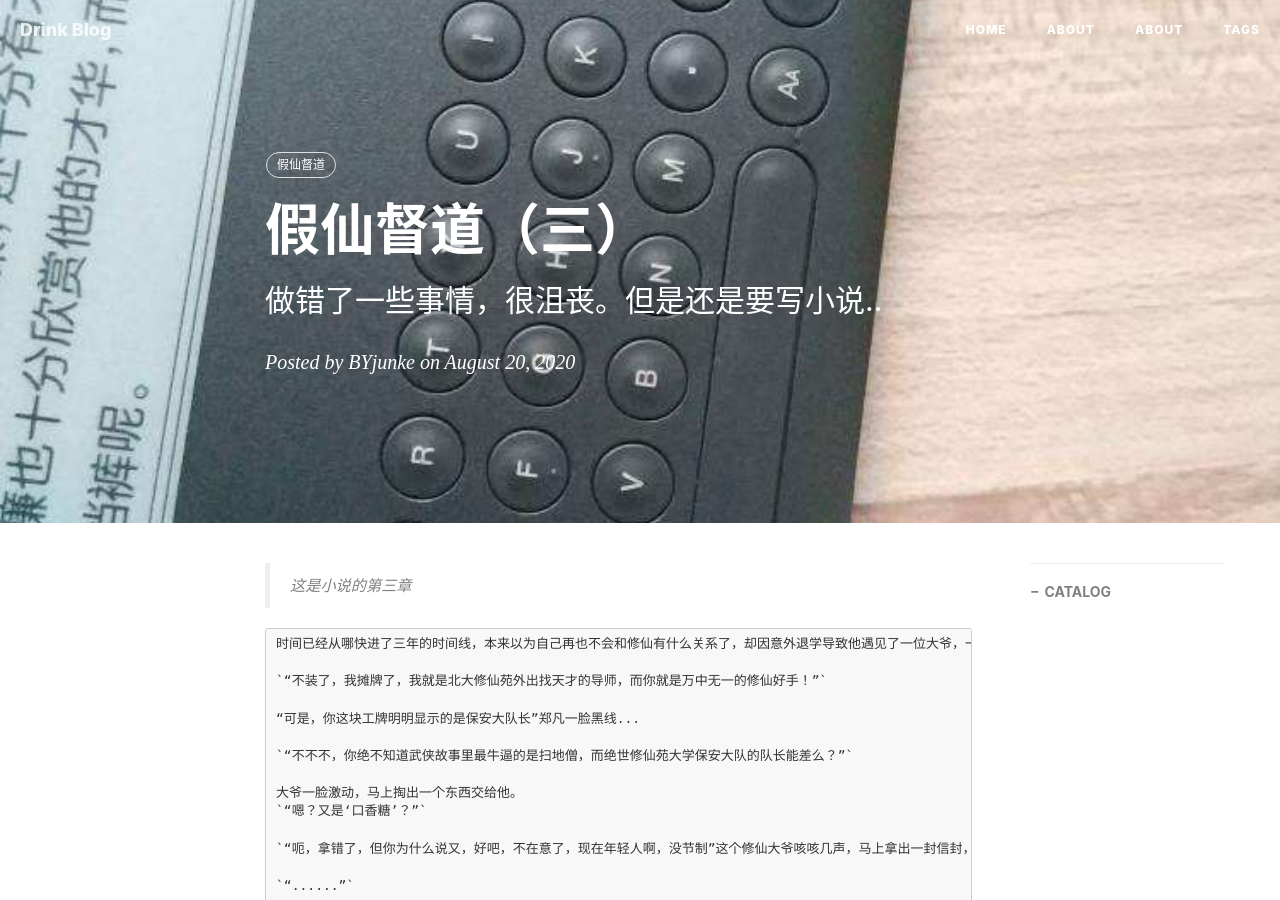
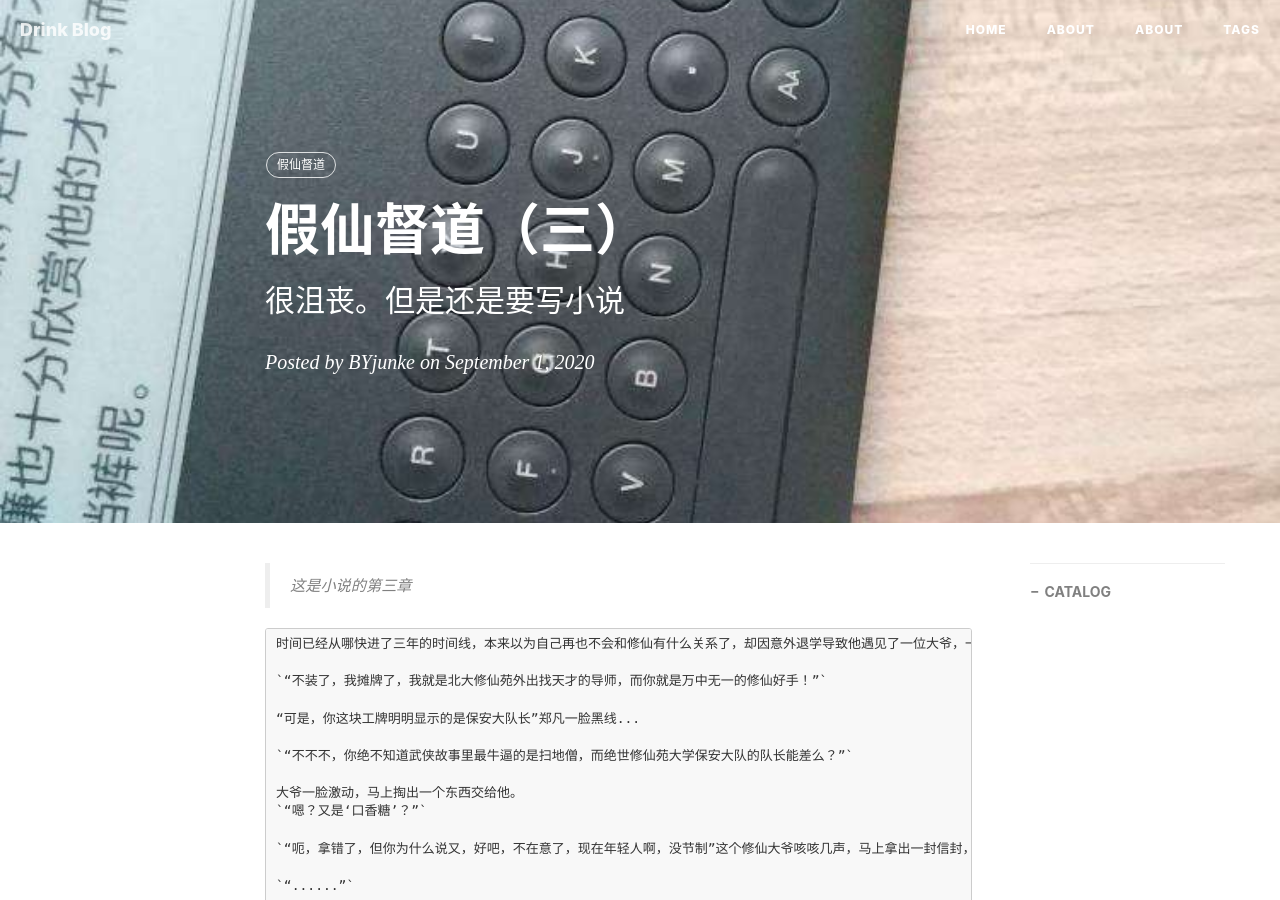
Before and after one commit to Drinkwang/jekyll2, a Jekyll site: the page built from _posts/2020-09-01-假仙督道(3).md, in a window 1280 px wide and 900 px high. Built offline with Jekyll 4.4.1, drawn with Linux system fonts in a browser that asks for light colours; nearby versions of some CDN libraries; comment, search, counter and statistics services are not loaded.

Commit message:
jiaxiandudao3 update2

```diff
--- a/_posts/2020-09-01-假仙督道(3).md
+++ b/_posts/2020-09-01-假仙督道(3).md
@@ -1,14 +1,16 @@
 ---
 layout:     post
 title:      假仙督道（三）
-subtitle:   做错了一些事情，很沮丧。但是还是要写小说..
-date:       2020-08-20
+subtitle:   很沮丧。但是还是要写小说
+date:       2020-09-01
 author:     BYjunke
 header-img: img/hackEbook.jpg
 catalog: true
 tags:
     - 假仙督道
 ---
+
+
 > 这是小说的第三章
 
 
```
